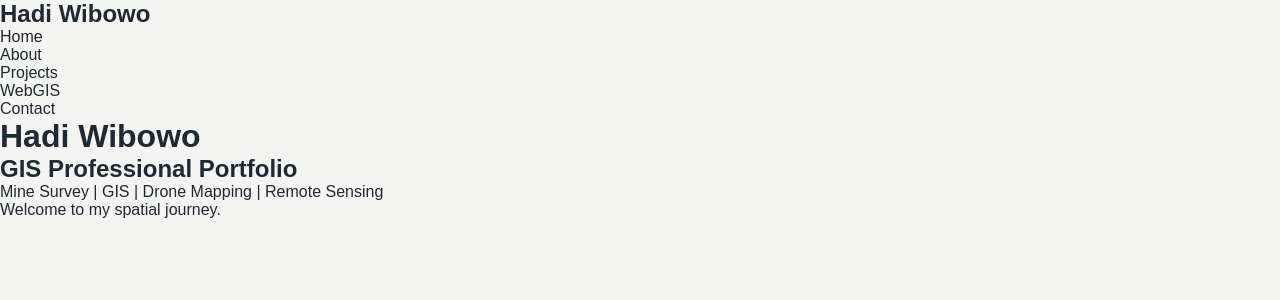
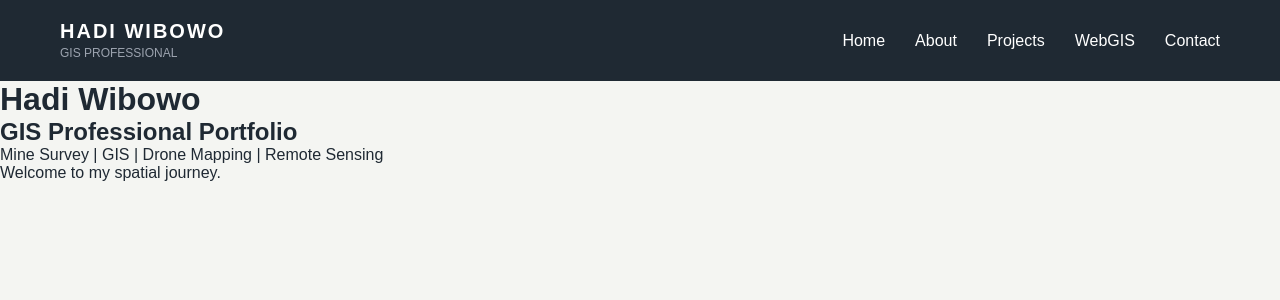
Before and after one commit to hadi-mapper/gis-portfolio, a React (Vite) app in the folder website/: page / in a window 1280 px wide. Shown: the top 300 px of the page. Built offline with nearby package versions, Linux system fonts and the light colour scheme.

Commit message:
Design professional navigation bar

```diff
--- a/website/src/components/Navbar.jsx
+++ b/website/src/components/Navbar.jsx
@@ -1,9 +1,12 @@
 function Navbar() {
   return (
-    <nav>
-      <h2>Hadi Wibowo</h2>
+    <nav className="navbar">
+      <div className="logo">
+        <h2>HADI WIBOWO</h2>
+        <span>GIS PROFESSIONAL</span>
+      </div>
 
-      <ul>
+      <ul className="nav-menu">
         <li>Home</li>
         <li>About</li>
         <li>Projects</li>
--- a/website/src/styles/global.css
+++ b/website/src/styles/global.css
@@ -14,3 +14,36 @@ a {
   text-decoration: none;
   color: inherit;
 }
+.navbar {
+  display: flex;
+  justify-content: space-between;
+  align-items: center;
+  padding: 20px 60px;
+  background: #1f2933;
+  color: white;
+}
+
+.logo h2 {
+  font-size: 20px;
+  letter-spacing: 2px;
+}
+
+.logo span {
+  font-size: 12px;
+  color: #9ca3af;
+}
+
+.nav-menu {
+  display: flex;
+  gap: 30px;
+  list-style: none;
+}
+
+.nav-menu li {
+  cursor: pointer;
+  transition: 0.3s;
+}
+
+.nav-menu li:hover {
+  color: #84cc16;
+}
```
